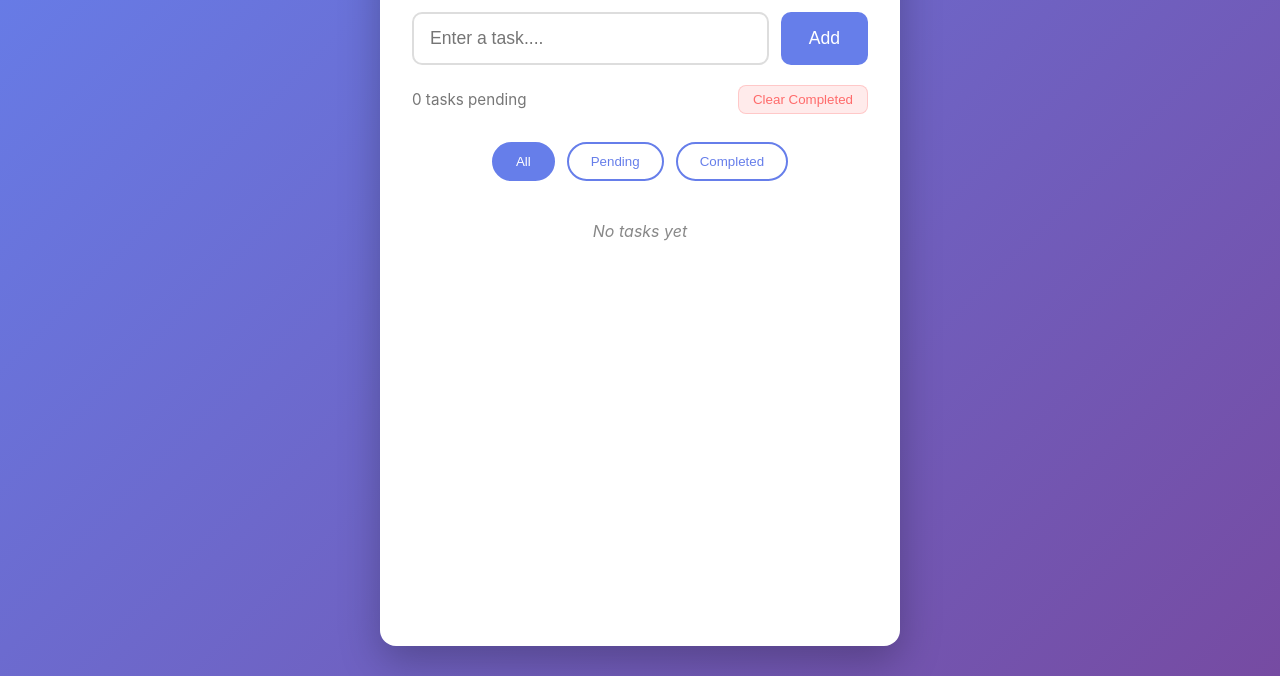
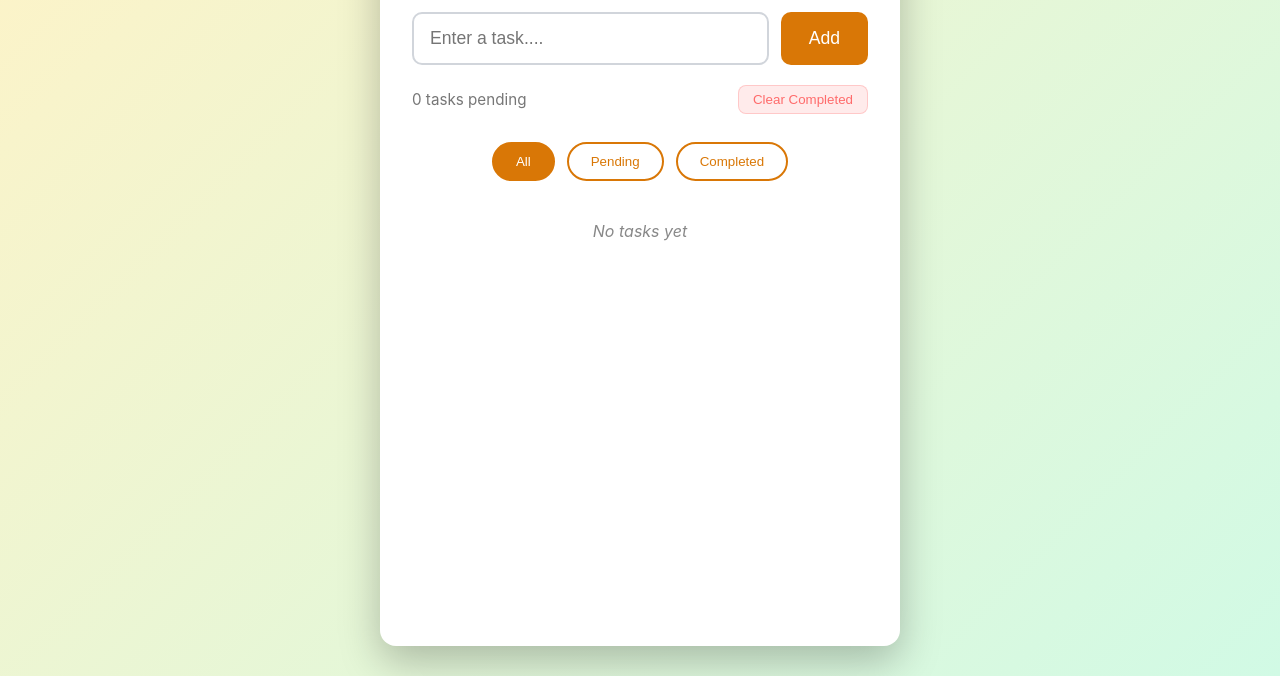
Before and after one commit to Dude-G/Javascript-project-1, a plain HTML site: page index.html in a window 1280 px wide. Shown: the part 124-800 px from the top of the page. Drawn offline with Linux system fonts and the light colour scheme.

Commit message:
Update style.css

```diff
--- a/style.css
+++ b/style.css
@@ -30,21 +30,21 @@ h1 {
 
 
 :root {
-    --bg: linear-gradient(135deg, #667eea, #764ba2);
-    --card-bg: white;
-    --text: #333;
-    --input-border: #ddd;
-    --primary: #667eea;
-    --primary-dark: #5a67d8;
+    --bg: linear-gradient(135deg, #fef3c7, #d1fae5);
+    --card-bg: #ffffff;
+    --text: #1f2937;
+    --input-border: #d1d5db;
+    --primary: #d97706;
+    --primary-dark: #b45309;
 }
 
 [data-theme="dark"] {
-    --bg: #1a1a2e;
-    --card-bg: #16213e;
-    --text: #e0e0e0;
-    --input-border: #444;
-    --primary: #a78bfa;
-    --primary-dark: #9167e0;
+    --bg: #1e1b16;
+    --card-bg: #2d2a24;
+    --text: #e5e7eb;
+    --input-border: #4b5563;
+    --primary: #fbbf24;
+    --primary-dark: #d97706;
 }
 
 body {
```
